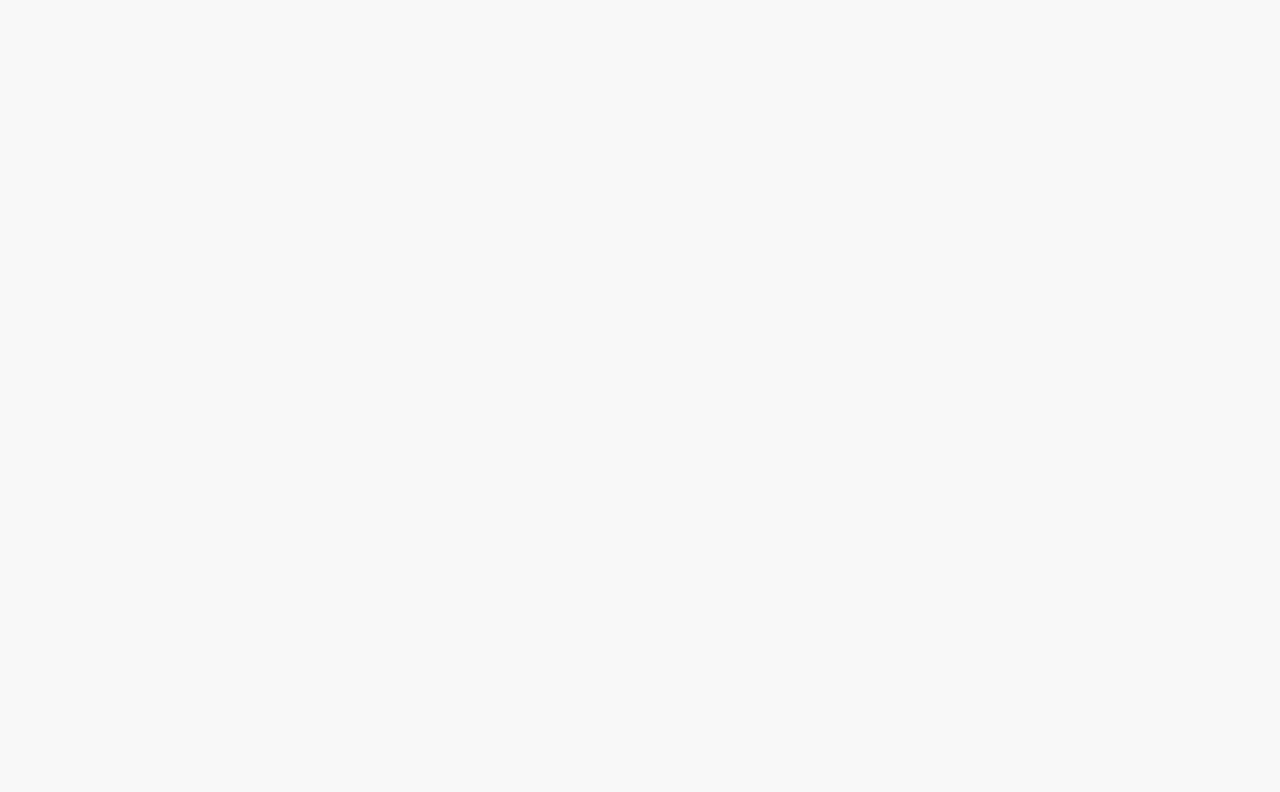
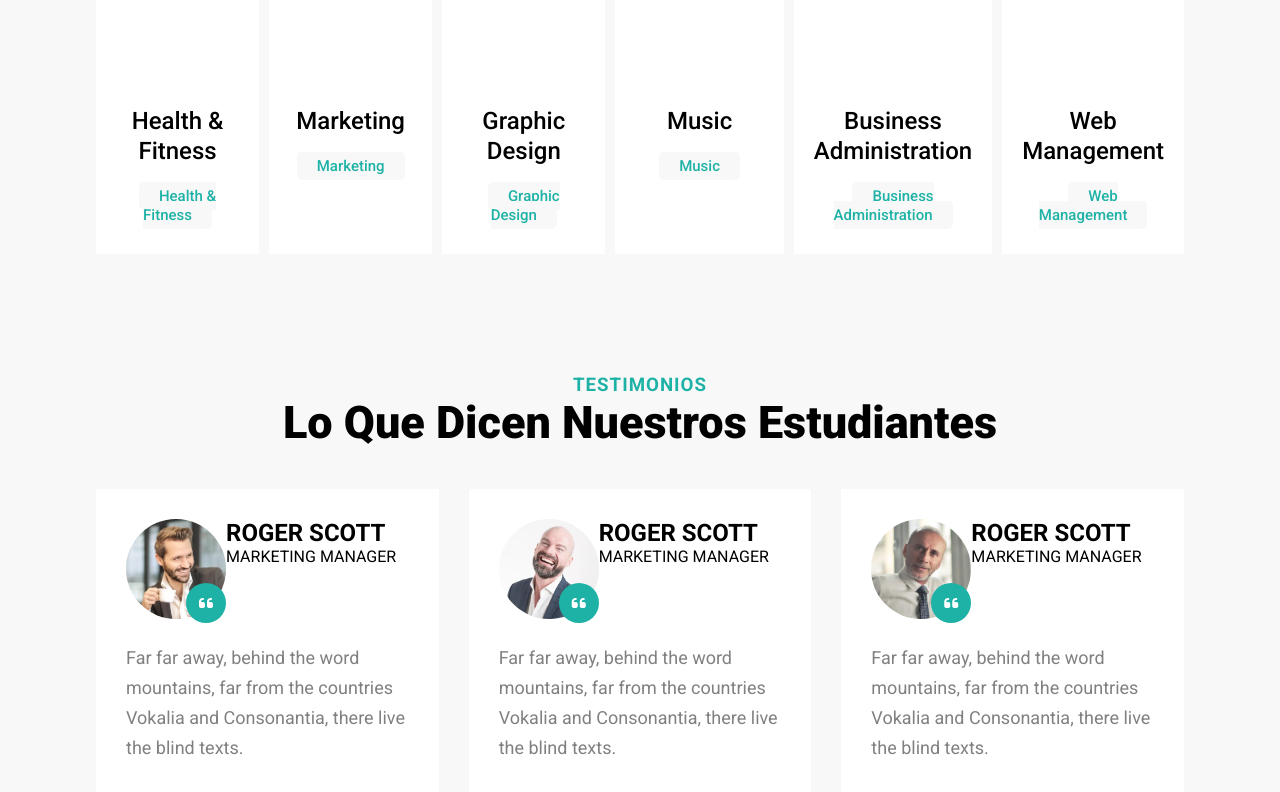
Before and after one commit to Chrisnewgear/KSPSchoolProject, a React (Create React App) app: page / in a window 1280 px wide. Shown: the part 3309-4101 px from the top of the page. Before the commit the page ends 2619 px from the top, so only its background shows below. Built offline with nearby package versions, Linux system fonts and the light colour scheme.

Commit message:
TESTIMONIOS LISTOS

```diff
--- a/src/Components/Home/HAbout.jsx
+++ b/src/Components/Home/HAbout.jsx
@@ -1,6 +1,7 @@
 import React from 'react'
 import { coursesCard } from '../../dummydata'
 import Title from '../Common/Heading/title/Title'
+import OnlineCourses from '../Allcourses/OnlineCourses'
 
 const HAbout = () => {
   return (
@@ -55,6 +56,7 @@ const HAbout = () => {
           </div>
         </div>
       </section>
+      <OnlineCourses />
     </>
   )
 }
--- a/src/Components/Home/Home.jsx
+++ b/src/Components/Home/Home.jsx
@@ -2,6 +2,7 @@ import React from 'react'
 import Hero from './hero/Hero'
 import AboutCard from '../About/AboutCard'
 import HAbout from './HAbout'
+import Testimonal from './testimonal/Testimonal'
 
 const Home = () => {
   return (
@@ -9,6 +10,7 @@ const Home = () => {
       <Hero />
       <AboutCard />
       <HAbout />
+      <Testimonal />
     </>
   )
 }
--- /dev/null
+++ b/src/Components/Home/testimonal/Testimonal.jsx
@@ -0,0 +1,35 @@
+import React from 'react'
+import Title from '../../Common/Heading/title/Title'
+import {testimonal} from '../../../dummydata'
+import './testimonal.css'
+
+const Testimonal = () => {
+  return (
+    <>
+      <section className='testimonal padding'>
+        <div className="container">
+          <Title subtitle='testimonios' title='Lo que dicen nuestros estudiantes'/>
+            <div className="content grid2">
+              {testimonal.map((val) => (
+                <div className="items shadow">
+                  <div className="box flex">
+                    <div className="img">
+                      <img src={val.cover} alt="" />
+                      <i className="fa fa-quote-left icon"></i>
+                    </div>
+                    <div className="name">
+                      <h2>{val.name}</h2>
+                      <span>{val.post}</span>
+                    </div>
+                  </div>
+                  <p>{val.desc}</p>
+                </div>
+              ))}
+            </div>
+        </div>
+      </section>
+    </>
+  )
+}
+
+export default Testimonal
--- /dev/null
+++ b/src/Components/Home/testimonal/testimonal.css
@@ -0,0 +1,57 @@
+.testimonal .items{
+  padding: 30px;
+  transition: 0.5s;
+}
+
+.testimonal .img{
+  position: relative;
+}
+
+.testimonal img{
+  width: 100%;
+  height: 100px;
+  border-radius: 50%;
+}
+
+.testimonal i{
+  position: absolute;
+  bottom: 0;
+  left: 60px;
+  background-color: #1eb2a6;
+  color: #fff;
+}
+
+.testimonial .name{
+  margin: 25px;
+}
+
+.testimonial .name h2{
+  font-size: 20px;
+  margin-bottom: 5px;
+}
+
+.testimonial .name span{
+  color: #1eb2a6;
+}
+
+.testimonal p{
+  margin-top: 20px;
+  color: gray;
+  transition: 0.5s;
+}
+
+.testimonal .items:hover{
+  background-color: #1eb2a6;
+  color: #fff;
+  cursor: pointer;
+}
+
+.testimonal .items:hover p,
+.testimonal .items:hover span{
+  color: #fff;
+}
+
+.testimonal .items:hover i{
+  background-color: #fff;
+  color: #1eb2a6;
+}
```
